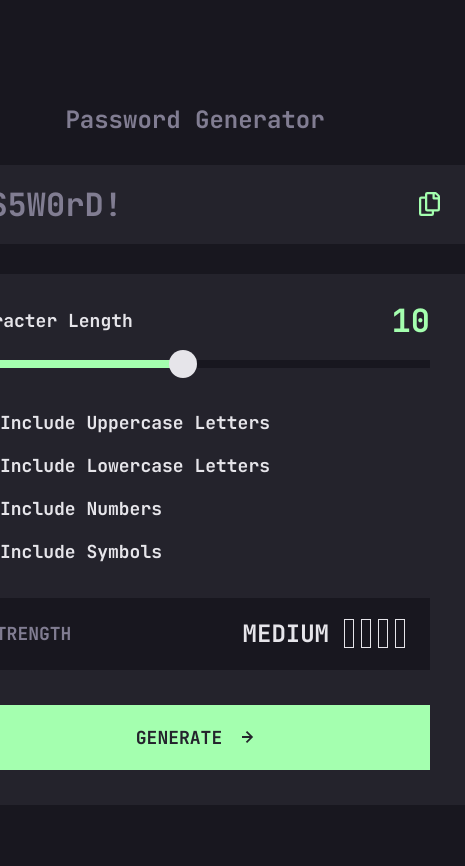
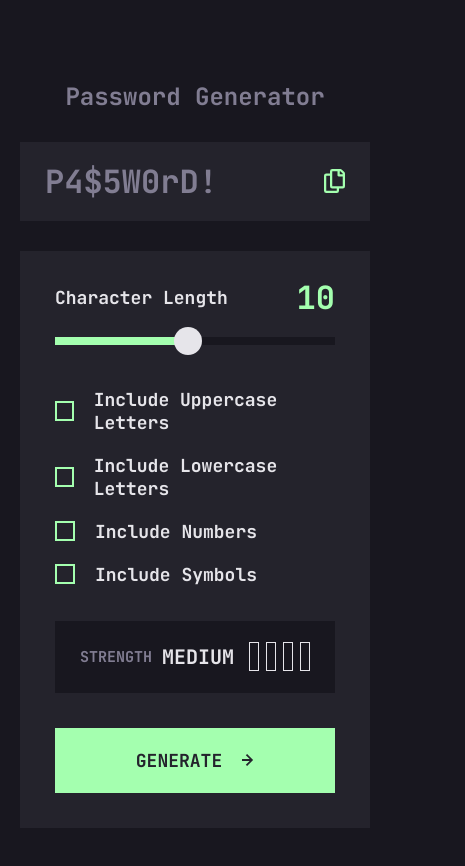
Before and after one commit to danielcalvolopez/password-generator-app, a React (Vite) app: page / in a window 390 px wide. Shown: the top 866 px of the page, 465 px wide, since content can reach past the window. Built offline with nearby package versions, Linux system fonts and the light colour scheme.

Commit message:
mobile responsive

```diff
--- a/src/components/Password.scss
+++ b/src/components/Password.scss
@@ -25,3 +25,9 @@
     fill: var(--Green);
   }
 }
+
+@media (max-width: 640px) {
+  .card-password {
+    width: 350px;
+  }
+}
--- a/src/components/PasswordGenerator.scss
+++ b/src/components/PasswordGenerator.scss
@@ -70,3 +70,22 @@
     }
   }
 }
+
+@media (max-width: 640px) {
+  .card-generator {
+    width: 350px;
+  }
+
+  .strength {
+    p {
+      font-size: 15px;
+    }
+    h2 {
+      font-size: 20px;
+    }
+    .password-strength {
+      display: flex;
+      justify-content: space-between;
+    }
+  }
+}
```
